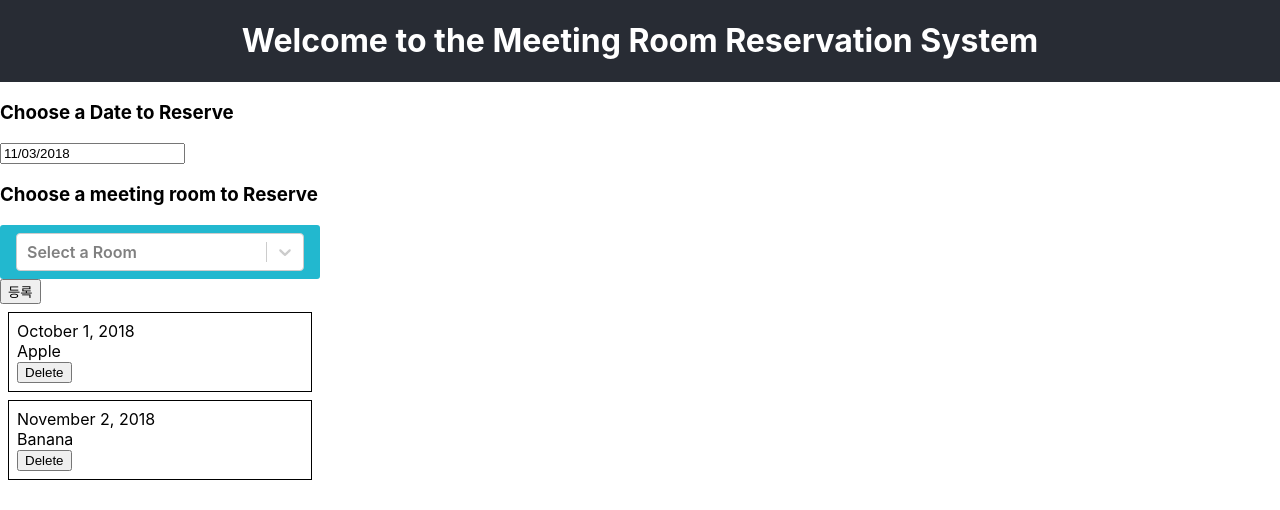
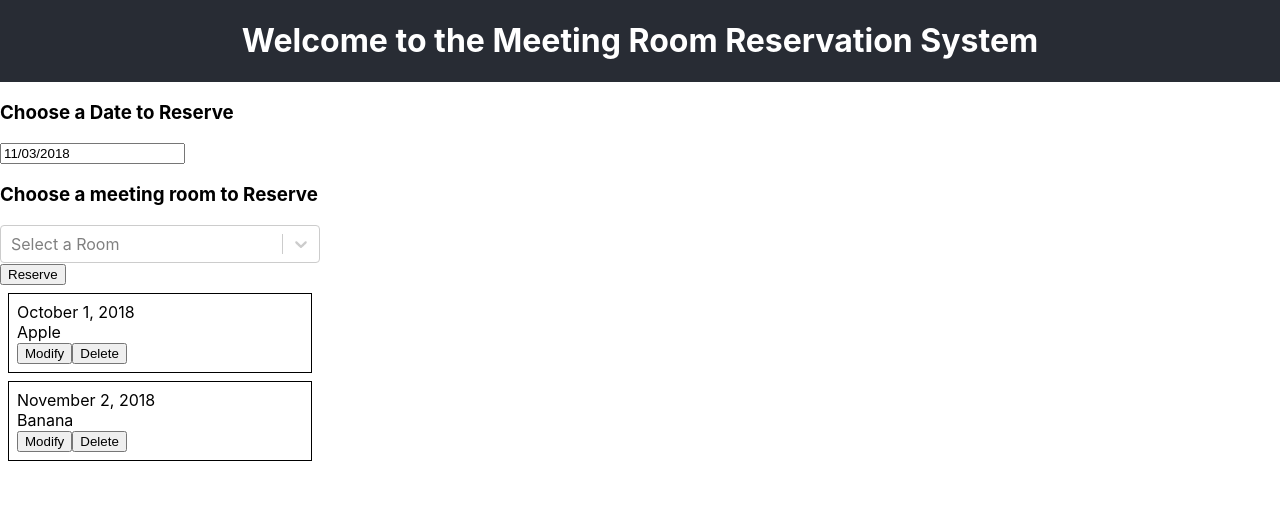
Before and after one commit to janggyver/React-MeetingRoom-Reservation, a React (Create React App) app: page / in a window 1280 px wide. Shown: the top 510 px of the page. Built offline with nearby package versions, Linux system fonts and the light colour scheme.

Commit message:
Add modify function

```diff
--- a/src/Components/DateTimePicker.js
+++ b/src/Components/DateTimePicker.js
@@ -7,6 +7,7 @@ import "react-datepicker/dist/react-datepicker.css";
 class DateTimePicker extends Component {
 
     static defaultProps = {
+        value: moment(),
         onChange: console.warn("onCreate not defined")
     }
     state = {
@@ -29,7 +30,7 @@ class DateTimePicker extends Component {
                     onChange={this.handleChange}
                     value = {this.state.startDate}
             />
-        </div>
+            </div>
         )
     }
 }
--- a/src/Components/ReservationForm.js
+++ b/src/Components/ReservationForm.js
@@ -34,7 +34,7 @@ class ReservationForm extends Component{
         event.preventDefault();
         this.props.onCreate(this.state);
         this.setState({
-            date:'',
+            date:moment(),
             roomName: ''
         })
         console.log("state after submission:  " + this.state.startDate.format() + "Room Info  "+ this.state.roomName);
@@ -69,7 +69,7 @@ class ReservationForm extends Component{
             </div>
             <div>{this.state.roomName.value}</div>
           </div>
-          <button type="submit">등록</button>
+          <button type="submit">Reserve</button>
         </div>
       </form>
      )
--- a/src/Components/ReservationInfo.js
+++ b/src/Components/ReservationInfo.js
@@ -1,12 +1,13 @@
 import React, {Component} from 'react';
 import moment from 'moment';
 import DateTimePicker from "./DateTimePicker";
+import RoomSelect from './RoomSelect';
 
 class ReservationInfo extends Component {
 
     static defaultProps = {
         info: {
-            startDate: moment(),
+            startDate: '',
             roomName: "Room Name Reserved",
             id: 0
         },
@@ -18,7 +19,7 @@ class ReservationInfo extends Component {
     state = {
         editing: false, //when modify button clicked, change the value to true. Change texts to editable status for components
 
-        startDate: null,
+        startDate: '',
         roomName: ''
     }
 
@@ -33,13 +34,13 @@ class ReservationInfo extends Component {
     //logics for handling when editing value changes
     componentDidUpdate(prevProps, prevState){
         const {info, onUpdate} = this.props;
-        if(!prevState.editing && this.state.editing){ //when current state's editing changes to true
+        if(!prevState.editing && this.state.editing) { //when current state's editing changes to true
             this.setState({
                 startDate: info.startDate,
                 roomName: info.roomName
             })
         }
-        if(prevState.editing && !this.state.editing){
+        if (prevState.editing && !this.state.editing){
             onUpdate(info.id, {
                 startDate: this.state.startDate,
                 roomName: this.state.roomName
@@ -53,9 +54,19 @@ class ReservationInfo extends Component {
         onRemove(info.id);
     }
 
-    handleUpdate = () => {
+    handleChangeDate = (date) => {
+        this.setState({
+            startDate: date,
+        });
+    }
 
+
+    handleChangeRoom = (optionSelected) => {
+        this.setState({
+            roomName: optionSelected.value
+        })
     }
+
     render(){
         const style = {
             border: '1px solid black',
@@ -69,8 +80,17 @@ class ReservationInfo extends Component {
             return(
                 <div style = {style}>
                     <DateTimePicker className="componentOutline"
-                        value = {this.date}
-                    />
+                        //
+                        value = {this.state.startDate}
+                        onChange = {this.handleChangeDate}
+                        //placeholder = {this.state.startDate}
+                        />
+                    <RoomSelect
+                        selectedOption = {this.state.roomName}
+                        onChange={this.handleChangeRoom}
+                        />
+                    <button onClick={this.handleToggleEdit}>Apply</button>
+                    <button onClick = {this.handleRemove}>Delete</button>
                 </div>
             )
         }
@@ -82,6 +102,7 @@ class ReservationInfo extends Component {
             <div style = {style}>
                 <div>{startDate.format("LL")}</div>
                 <div>{roomName}</div>
+                <button onClick={this.handleToggleEdit}>Modify</button>
                 <button onClick = {this.handleRemove}>Delete</button>
             </div>
 
--- a/src/Components/RoomSelect.css
+++ b/src/Components/RoomSelect.css
@@ -21,3 +21,8 @@
     cursor: pointer;
     max-width: 20rem;
   }
+
+  .roomDefaultBox {
+    cursor: pointer;
+    max-width: 20rem;
+  }
--- a/src/Components/RoomSelect.js
+++ b/src/Components/RoomSelect.js
@@ -20,8 +20,8 @@ class RoomSelect extends Component{
         const {selectedOption} = this.state;
         return(
             <div>
-                <Select className='selectBox'
-                    //selected = {selectedOption}
+                <Select className="roomDefaultBox"  //'selectBox'
+                    selected = {selectedOption}
                     value= {selectedOption}
                     onChange={this.props.onChange}
                     options={options}
```
